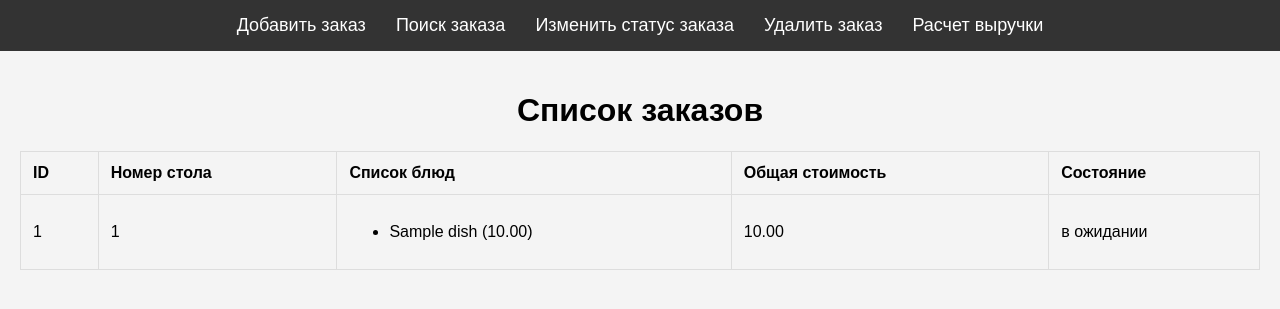
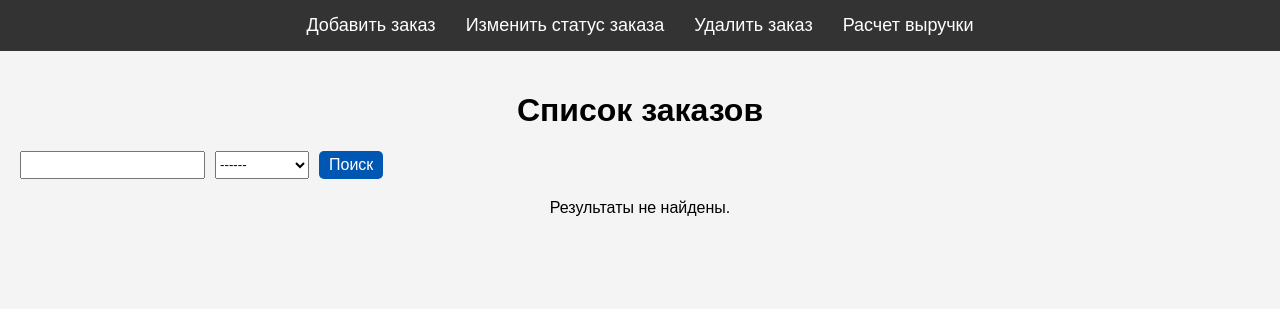
Before and after one commit to typicalstandard/CafeCRM-, a Django app: page / in a window 1280 px wide. Shown: the top 309 px of the page. Run offline with Django 5.2, Linux system fonts and the light colour scheme; tables that the repository leaves empty hold one stand-in row (values such as "Sample post").

Commit message:
Объединил поиск и фильтрацию по статусу с отображением всех заказов

```diff
--- a/cafe_management/orders/forms.py
+++ b/cafe_management/orders/forms.py
@@ -1,13 +1,20 @@
 from django import forms
 from .models import Order
 from menu.models import Dish
-
 
 from .validators import validate_order_id
 
 
 class OrderForm(forms.ModelForm):
-    table_number = forms.IntegerField(required=True, label='Номер стола')
+    table_number = forms.IntegerField(
+          required=True,
+          label='Номер стола',
+          min_value=1,
+          error_messages={
+              'invalid': 'Введите допустимое целое число.',
+              'min_value': 'Номер стола должен быть положительным числом.'
+          }
+    )
     items = forms.ModelMultipleChoiceField(
         queryset=Dish.objects.all(),
         widget=forms.CheckboxSelectMultiple,
@@ -23,24 +30,34 @@
         fields = ['table_number', 'items']
 
 
+
 class OrderDeleteForm(forms.Form):
-    order_id = forms.IntegerField(label='Введите ID заказа для удаления', required=True, validators=[validate_order_id])
+    order_id = forms.IntegerField(
+          label='Введите ID заказа для удаления',
+          required=True,
+          min_value=1,
+          error_messages={
+              'invalid': 'Введите допустимое целое число.',
+              'min_value': 'ID заказа должно быть положительным числом.'
+          },
+          validators=[validate_order_id]
+    )
 
 
 class OrderSearchForm(forms.Form):
-    table_number = forms.IntegerField(required=False,
-                                      label='Номер стола',
-                                      min_value=1,
-                                      error_messages={
-                                          'invalid': 'Введите допустимое целое число.',
-                                          'min_value': 'Номер стола должен быть положительным числом.'
-                                      })
-    status = forms.ChoiceField(choices=[
-        ('', '------'),
-        ('waiting', 'в ожидании'),
-        ('ready', 'готово'),
-        ('paid', 'оплачено')
-    ],
+    query = forms.CharField(
+        label='Поиск по номеру стола или статусу',
+        max_length=100,
+        required=False,
+        help_text='Введите номер стола или статус'
+    )
+    status = forms.ChoiceField(
+        choices=[
+            ('','------'),
+            ('waiting', 'в ожидании'),
+            ('ready', 'готово'),
+            ('paid', 'оплачено')
+        ],
         required=False,
         label='Статус заказа',
         error_messages={
@@ -49,11 +66,29 @@
     )
 
 
+
+
 class OrderStatusForm(forms.Form):
-    order_id = forms.IntegerField(label='ID заказа', required=True, validators=[validate_order_id])
-    status = forms.ChoiceField(label='Статус заказа',
-                               choices=[
-                                   ('waiting', 'в ожидании'),
-                                   ('ready', 'готово'),
-                                   ('paid', 'оплачено')
-                               ], required=True)
+    order_id = forms.IntegerField(
+          label='ID заказа',
+          required=True,
+          min_value = 1,
+          error_messages = {
+                'invalid': 'Введите допустимое целое число.',
+                'min_value': 'ID заказа должно быть положительным числом.'
+          },
+          validators=[validate_order_id]
+    )
+    status = forms.ChoiceField(
+           label='Статус заказа',
+           choices=[
+               ('waiting', 'в ожидании'),
+               ('ready', 'готово'),
+               ('paid', 'оплачено')
+           ],
+           required=True,
+           error_messages=
+           {
+            'invalid_choice': 'Выберите допустимое значение. %(value)s недоступно.',
+            }
+    )
--- a/cafe_management/orders/static/css/styles.css
+++ b/cafe_management/orders/static/css/styles.css
@@ -1,5 +1,8 @@
 body {
     font-family: Arial, sans-serif;
+    margin: 0;
+    padding: 0;
+    background-color: #f4f4f4;
 }
 
 table {
@@ -48,20 +51,13 @@
     background-color: #0056b3;
 }
 
-
-/* static/css/styles.css */
-body {
-    font-family: Arial, sans-serif;
-    margin: 0;
-    padding: 0;
-    background-color: #f4f4f4;
-}
 header {
     background-color: #333;
     color: #fff;
     padding: 15px 0;
     text-align: center;
 }
+
 nav ul {
     list-style: none;
     padding: 0;
@@ -69,21 +65,26 @@
     display: flex;
     justify-content: center;
 }
+
 nav ul li {
     margin: 0 15px;
 }
+
 nav ul li a {
     color: #fff;
     text-decoration: none;
     font-size: 18px;
 }
+
 nav ul li a:hover {
     text-decoration: underline;
 }
+
 main {
     padding: 20px;
     text-align: center;
 }
+
 button {
     padding: 10px 20px;
     font-size: 16px;
@@ -93,6 +94,7 @@
     border: none;
     border-radius: 5px;
 }
+
 button:hover {
     background-color: #555;
 }
@@ -100,3 +102,51 @@
 .order-item {
     padding: 10px;
 }
+
+.pagination {
+    display: flex;
+    justify-content: center;
+    margin: 20px 0;
+}
+
+.pagination a, .pagination span {
+    margin: 0 5px;
+    padding: 5px 10px;
+    border: 1px solid #ccc;
+    text-decoration: none;
+    color: #333;
+}
+
+.pagination a:hover {
+    background-color: #f0f0f0;
+}
+
+.pagination .current {
+    background-color: #333;
+    color: white;
+    border-color: #fff;
+}
+
+.search-form {
+    display: flex;
+    align-items: center;
+    gap: 10px;
+    margin-bottom: 20px;
+}
+
+.search-form .form-group-horizontal {
+    display: flex;
+    gap: 10px;
+}
+
+.search-form button {
+    padding: 5px 10px;
+    background-color: #0056b3;
+    color: white;
+    border: none;
+    cursor: pointer;
+}
+
+.search-form button:hover {
+    background-color: #004494;
+}
--- a/cafe_management/orders/templates/base.html
+++ b/cafe_management/orders/templates/base.html
@@ -12,7 +12,6 @@
         <nav>
             <ul>
                 <li><a href="{% url 'order_create' %}">Добавить заказ</a></li>
-                <li><a href="{% url 'order_search' %}">Поиск заказа</a></li>
                 <li><a href="{% url 'order_update' %}">Изменить статус заказа</a></li>
                 <li><a href="{% url 'order_delete' %}">Удалить заказ</a></li>
                 <li><a href="{% url 'total_revenue' %}">Расчет выручки</a></li>
--- a/cafe_management/orders/templates/home.html
+++ b/cafe_management/orders/templates/home.html
@@ -4,6 +4,17 @@
 
 {% block content %}
     <h1>Список заказов</h1>
+
+    <form method="get" action="{% url 'home' %}" class="search-form">
+        <div class="form-group-horizontal">
+            {{ search_form.query }}
+            {{ search_form.status }}
+            <button type="submit">Поиск</button>
+        </div>
+    </form>
+
+    {%if orders is None%}
+
     <table>
         <thead>
             <tr>
@@ -32,4 +43,19 @@
             {% endfor %}
         </tbody>
     </table>
+
+    {% if is_paginated %}
+        <div class="pagination">
+            {% for page_num in paginator.page_range %}
+                {% if page_obj.number == page_num %}
+                    <span class="current">{{ page_num }}</span>
+                {% else %}
+                    <a href="?page={{ page_num }}&query={{ search_form.query.value }}&status={{ search_form.status.value }}">{{ page_num }}</a>
+                {% endif %}
+            {% endfor %}
+        </div>
+    {% endif %}
+    {% else %}
+        <p>Результаты не найдены.</p>
+    {%endif%}
 {% endblock %}
--- a/cafe_management/orders/urls.py
+++ b/cafe_management/orders/urls.py
@@ -2,10 +2,9 @@
 from . import views
 
 urlpatterns = [
-    path('', views.OrderListView.as_view(), name='home'),
+    path('', views.OrderSearchView.as_view(), name='home'),
     path('orders/add/', views.OrderCreateView.as_view(), name='order_create'),
     path('orders/delete/', views.OrderDeleteFormView.as_view(), name='order_delete'),
-    path('orders/search/',views.OrderSearchView.as_view(),name='order_search'),
     path('orders/update/', views.OrderUpdateView.as_view(), name='order_update'),
     path('total_revenue/', views.total_revenue, name='total_revenue'),
 
--- a/cafe_management/orders/views.py
+++ b/cafe_management/orders/views.py
@@ -1,3 +1,4 @@
+from django.db.models import Q
 from django.shortcuts import get_object_or_404, render
 from django.urls import reverse_lazy
 from django.views.generic import CreateView, DeleteView, FormView, ListView, UpdateView
@@ -26,7 +27,7 @@
 
 class OrderSearchView(ListView):
     model = Order
-    template_name = 'orders_search.html'
+    template_name = 'home.html'
     context_object_name = 'orders'
     paginate_by = 10
 
@@ -34,10 +35,14 @@
         queryset = super().get_queryset()
         search_form = OrderSearchForm(self.request.GET)
         if search_form.is_valid():
-            table_number = search_form.cleaned_data.get('table_number')
+            query = search_form.cleaned_data.get('query')
             status = search_form.cleaned_data.get('status')
-            if table_number is not None:
-                queryset = queryset.filter(table_number=table_number)
+            if query:
+                try:
+                    table_number = int(query)
+                    queryset = queryset.filter(Q(table_number=table_number))
+                except ValueError:
+                    queryset = queryset.filter(Q(status__icontains=query))
             if status:
                 queryset = queryset.filter(status=status)
         return queryset
@@ -47,13 +52,6 @@
         context['search_form'] = OrderSearchForm(self.request.GET or None)
         return context
 
-
-
-
-class OrderListView(ListView):
-    model = Order
-    template_name = 'home.html'
-    context_object_name = 'orders'
 
 
 class OrderUpdateView(FormView):
```
